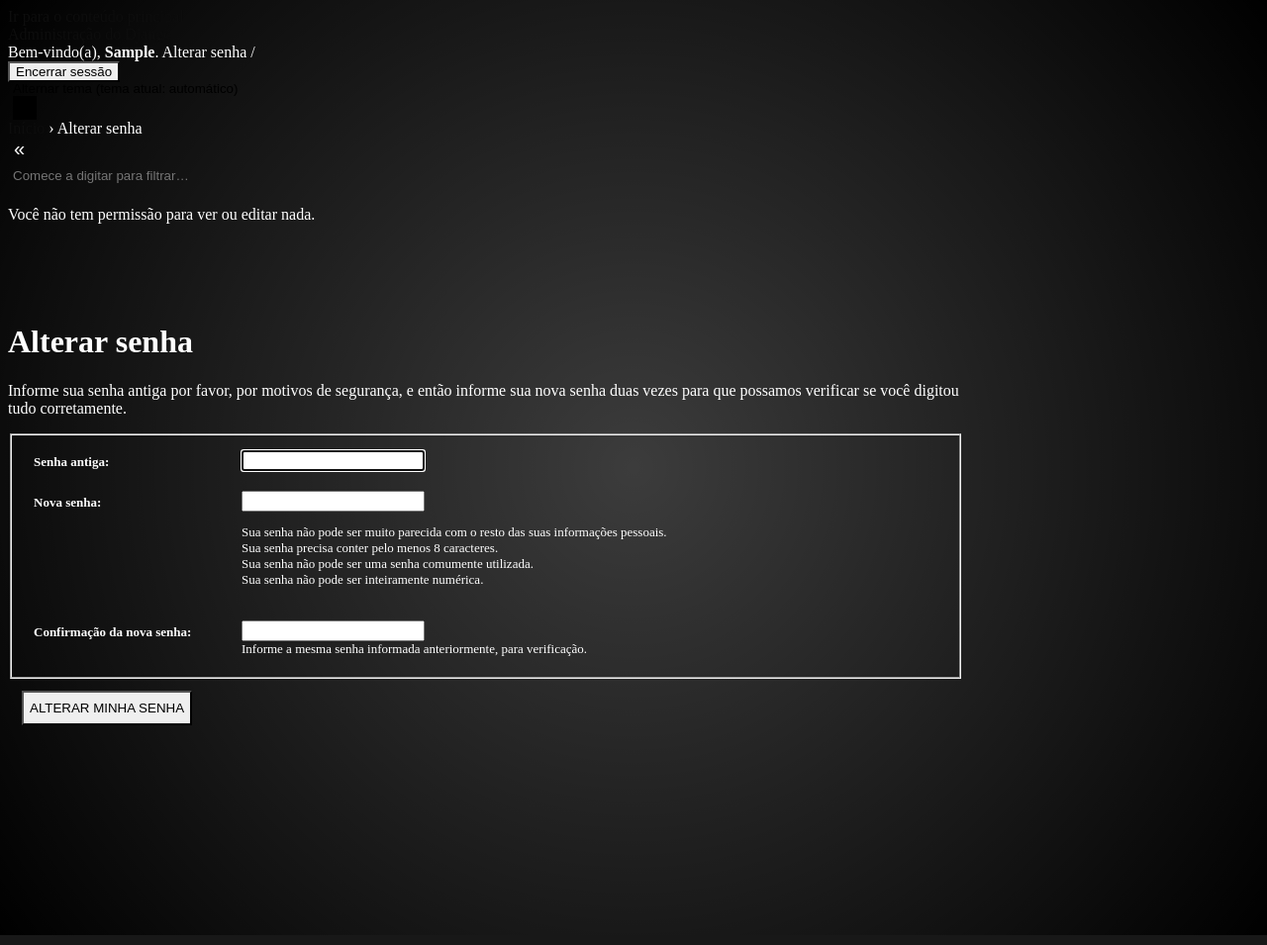
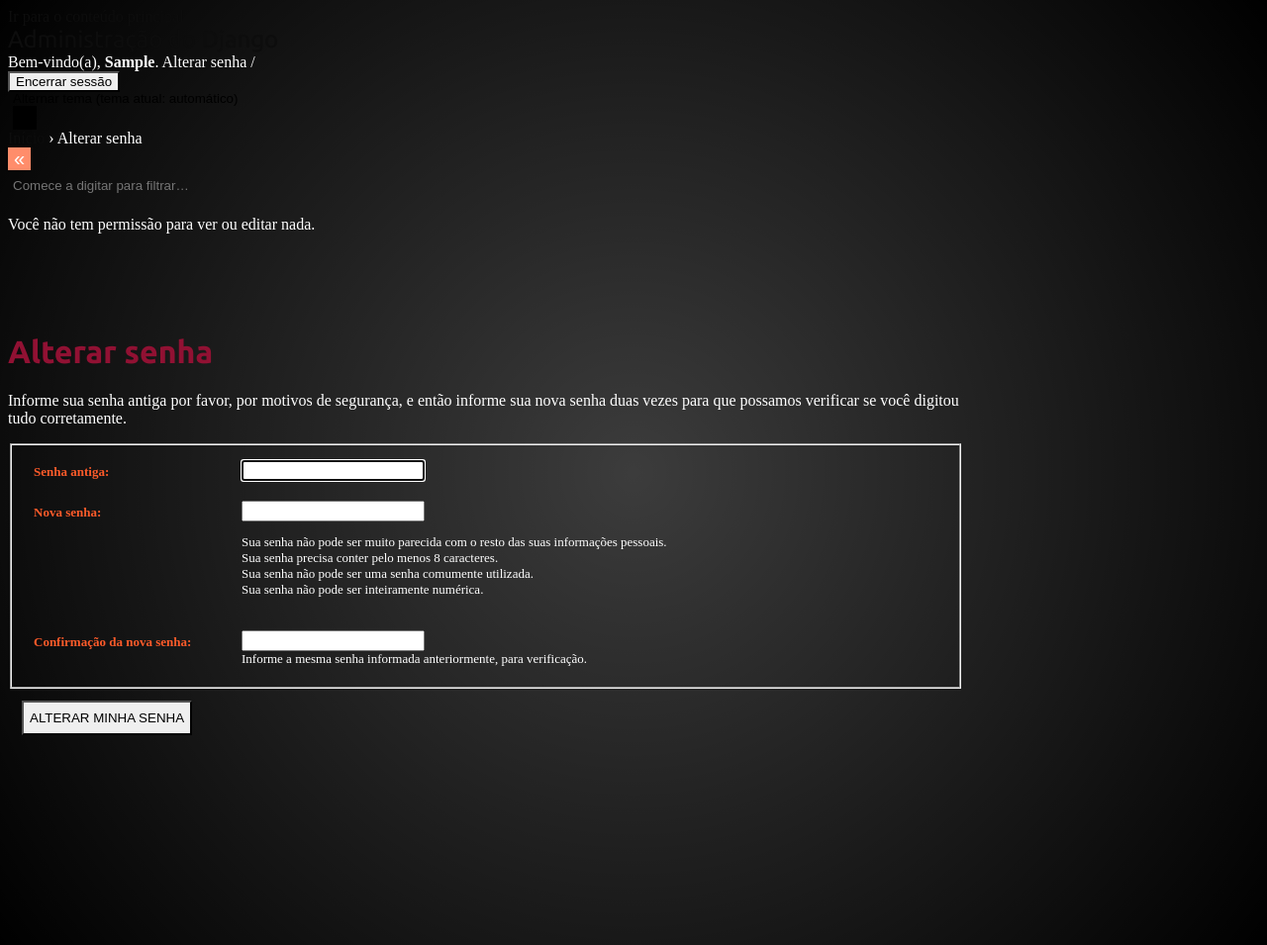
Before and after one commit to projeto-v3l0z/V3L0Z, a Django app: a page that, after the commit, uses templates/admin/base_site.html in a window 1280 px wide. Shown: the whole page at 99% size. Run offline with Django 5.2, Linux system fonts and the light colour scheme; the visitor is signed in with stand-in values (Sample User, id 1); data that the repository does not hold is empty; style sheets or scripts are compiled from the project's sources; parts of the project's set-up code (start-up, migrations or seed data) failed here and were passed over.

Commit message:
refactor: change colors in the admin page

```diff
--- a/home/templates/home/index.html
+++ b/home/templates/home/index.html
@@ -1,4 +1,4 @@
-{% extends 'base.html' %}
+{% extends 'home/base.html' %}
 {% load static %}
 
 {% block extra_head %}
--- /dev/null
+++ b/templates/admin/base_site.html
@@ -0,0 +1,78 @@
+{% extends "admin/base_site.html" %}
+
+{% block extrahead %}
+<link href="https://fonts.googleapis.com/css2?family=Ubuntu:ital,wght@0,400;0,500;0,700;1,300&display=swap"
+    rel="stylesheet" />
+<style>
+    html[data-theme="light"],
+    :root {
+        --primary: #FE7144;
+        --secondary: #FE7144;
+        --accent: #FFF;
+        --header-color: #911133;
+        --breadcrumbs-bg: #FF8D6B;
+        --link-hover-color: #FE9C66;
+        --body-quiet-color: #FF5B2A;
+        --button-hover-bg: #d14200 ;
+        --default-button-bg: #318D71;
+        --default-button-hover-bg: #00D37F;
+    }
+
+    html[data-theme="dark"] {
+        --primary: #FE7144;
+        --body-quiet-color: #FE9C66;
+        --breadcrumbs-bg: #00000039;
+        --link-hover-color: #FE9C66;
+    }
+
+    #site-name {
+        font-family: "Ubuntu", sans-serif;
+        font-size: 1.5rem;
+    }
+
+    #toggle-nav-sidebar {
+        background: var(--breadcrumbs-bg);
+        color: var(--breadcrumbs-fg);
+    }
+
+    #content h1 {
+        color: var(--header-color);
+        font-family: 'Ubuntu', sans-serif;
+    }
+
+    #content h2 {
+        color: var(--header-link-color);
+    }
+
+
+    .form-row div .flex-container, .actions {
+        display: flex;
+        padding: 0 0.5rem;
+    }
+
+    #changelist .actions {
+        padding: 1rem!important;
+        width: auto!important;
+    }
+
+    .paginator {
+        width: auto!important;
+    }
+
+    #changelist {
+        background: none;
+        background-color: #00000000;
+    }
+</style>
+
+{% endblock %}
+
+#fa7556
+#bc6150
+#ba6244
+#bb5238
+
+#FF82A3
+#660028
+#7F233B
+#FF5B2A
--- a/templates/base.html
+++ b/templates/home/base.html
@@ -44,7 +44,7 @@
         <nav class="navbar fixed-top navbar-expand-lg navbar-dark">
             <div class="container-fluid mx-4 w-100">
                 <a class="navbar-brand me-4" href="{% url 'home:index' %}">
-                    <img src="{{ settings.navbar_brand.url }}" style="width: 100px; margin-right: 5px" alt="{{ settings.navbar_brand_alt }}" />
+                    <img src="{{ settings.navbar_brand.url }}" style="width: 60px; margin-right: 5px" alt="{{ settings.navbar_brand_alt }}" />
                 </a>
                 <button class="navbar-toggler d-lg-none border-0" type="button" data-bs-toggle="collapse"
                     data-bs-target="#collapsibleNavId" aria-controls="collapsibleNavId" aria-expanded="false"
@@ -70,7 +70,7 @@
                         </li>
                         {% if user.is_staff %}
                         <li class="nav-item">
-                            <a class="nav-link" href="{% url 'admin:index' %}">Admin</a>
+                            <a class="nav-link" href="{% url 'admin:index' %}">Administração</a>
                         </li>
                         {% endif %}
                     </ul>
```
